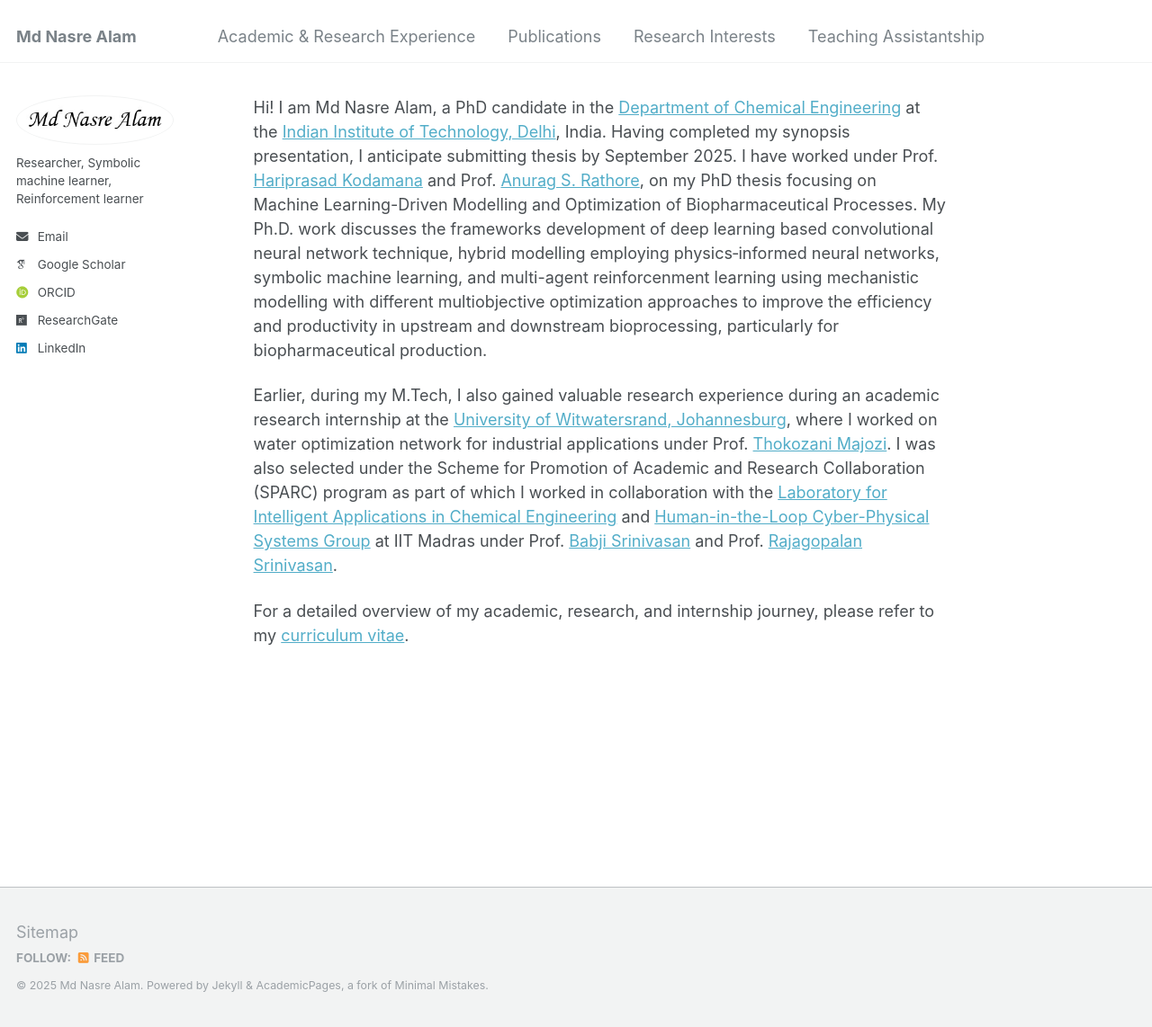
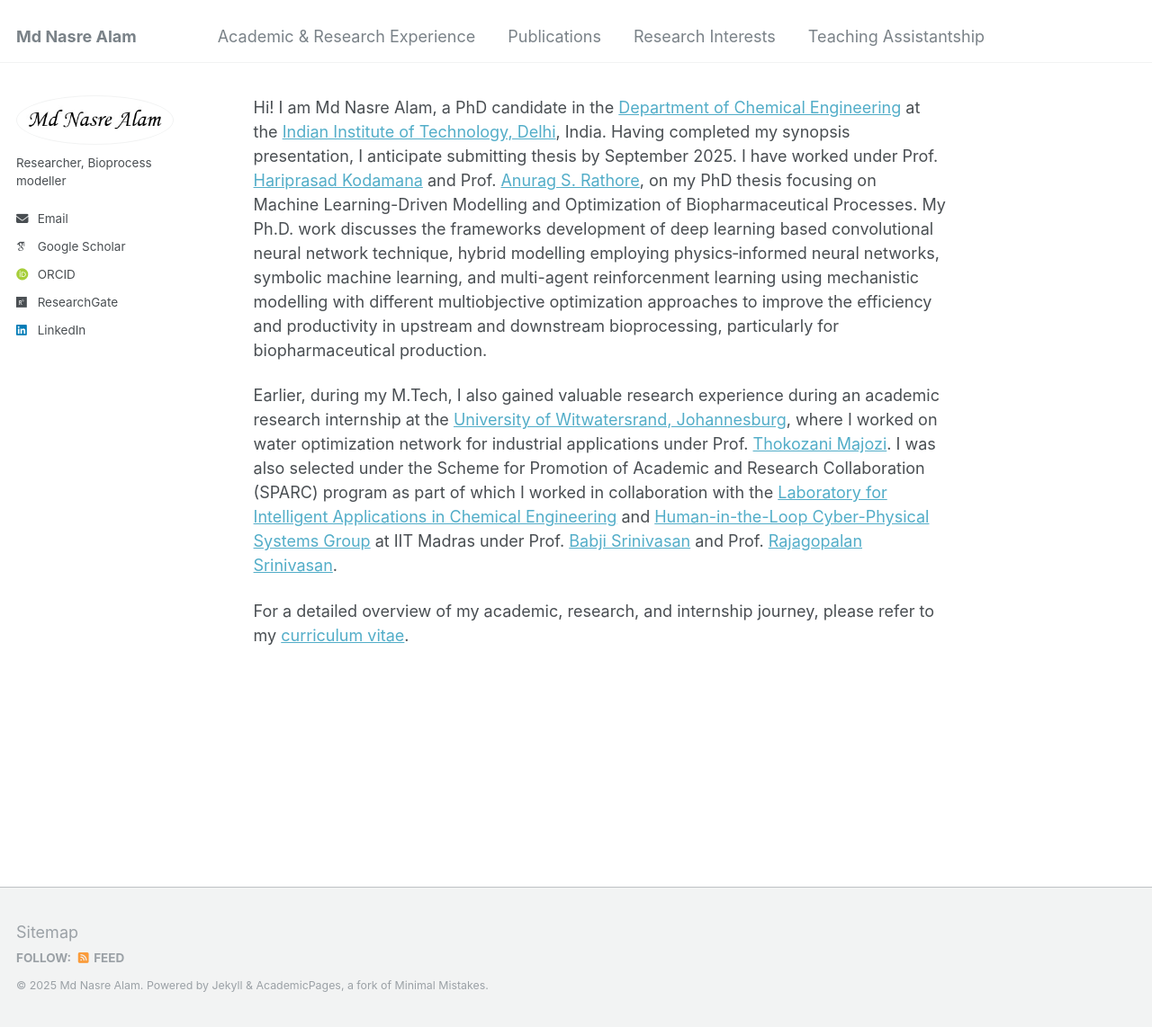
Before and after one commit to mdnasreiit/mdnasreiit.github.io, a Jekyll site: the page built from _pages/about.md, in a window 1280 px wide and 1142 px high. Shown: the whole window at 90% size. Built offline with Jekyll 4.4.1, drawn with Linux system fonts in a browser that asks for light colours; some web fonts are replaced.

Commit message:
Update _config.yml

```diff
--- a/_config.yml
+++ b/_config.yml
@@ -24,7 +24,7 @@ author:
   avatar           : "MNA2.png"
   #name            :  "Md. Nasre Alam"
   pronouns         : # example: "he/him"
-  bio              : "Researcher, Symbolic machine learner, Reinforcement learner"
+  bio              : "Researcher, Bioprocess modeller"
   #location        : "New Delhi, India"
   #employer        : "Indian Institute of Technology Delhi"
   #uri             : Md Nasre Alam
```
